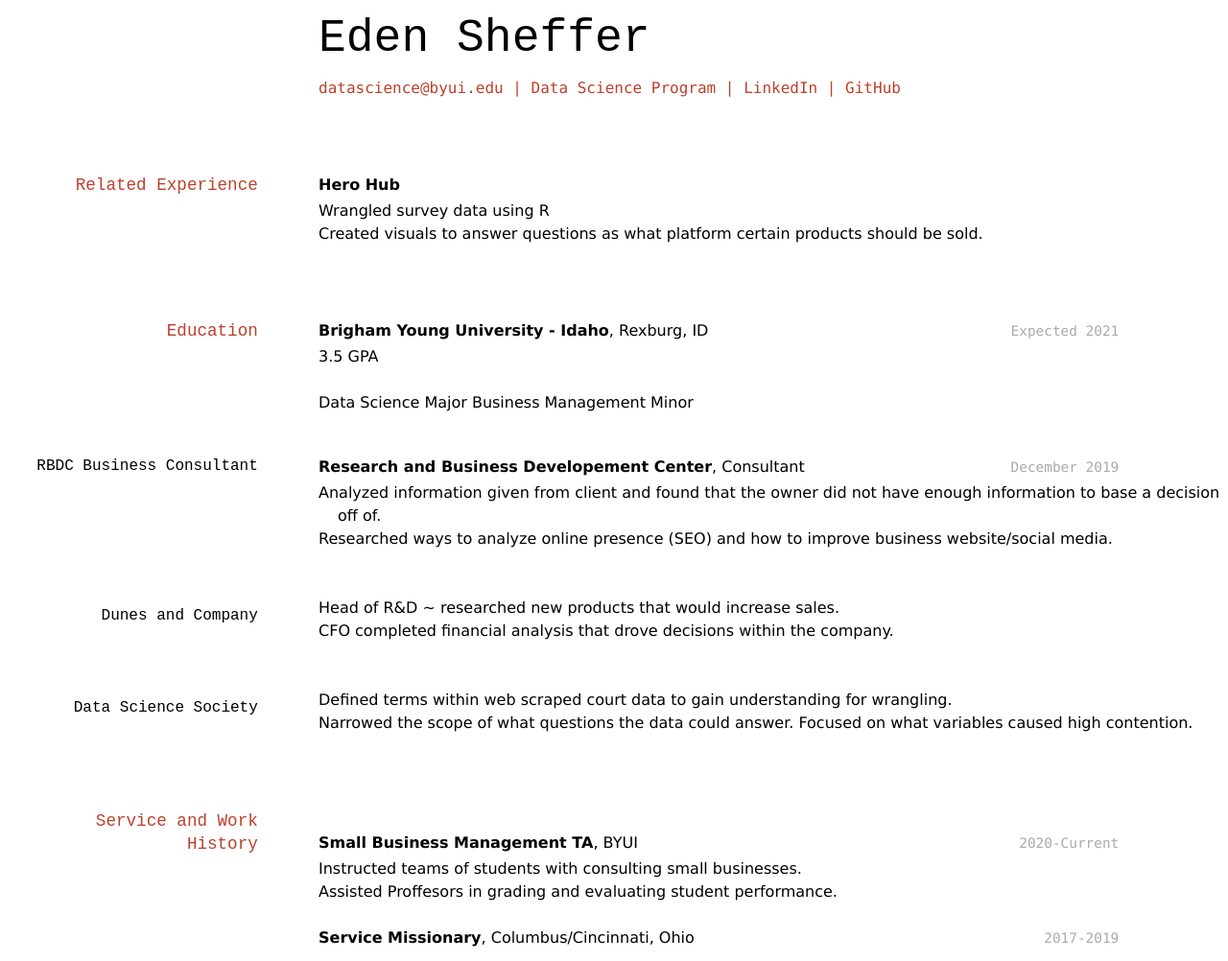
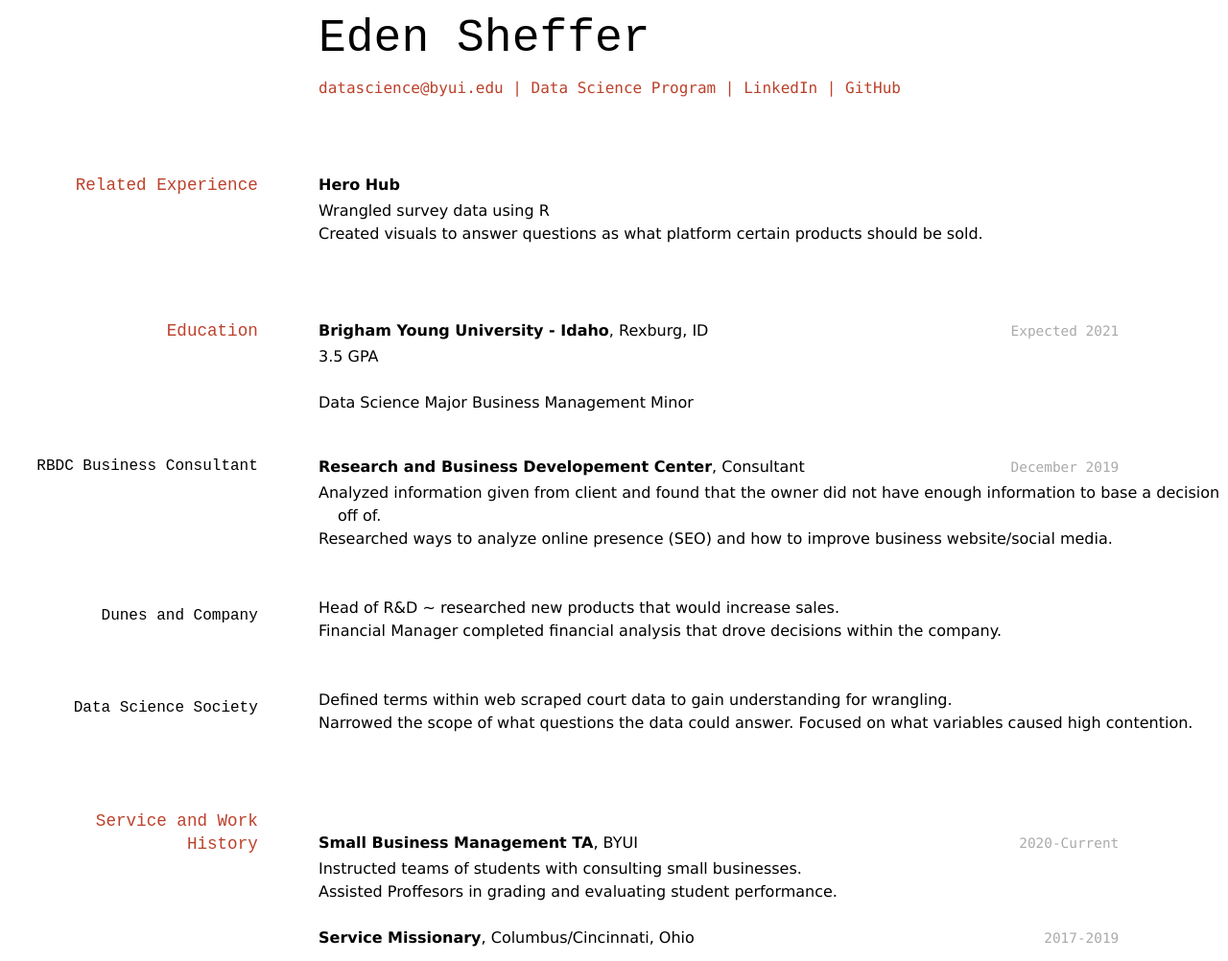
Before and after one commit to edensheffer/eden_resume, a Jekyll site: the page built from docs/index.md, in a window 1280 px wide. Shown: the whole page at 96% size. Built offline with Jekyll 4.4.1, drawn with Linux system fonts in a browser that asks for light colours.

Commit message:
Update index.md

```diff
--- a/docs/index.md
+++ b/docs/index.md
@@ -44,7 +44,7 @@ __Research and Business Developement Center__, Consultant
 ### Dunes and Company
 
 - Head of R&D ~ researched new products that would increase sales.
-- CFO completed financial analysis that drove decisions within the company.
+- Financial Manager completed financial analysis that drove decisions within the company.
 
 
 
```
